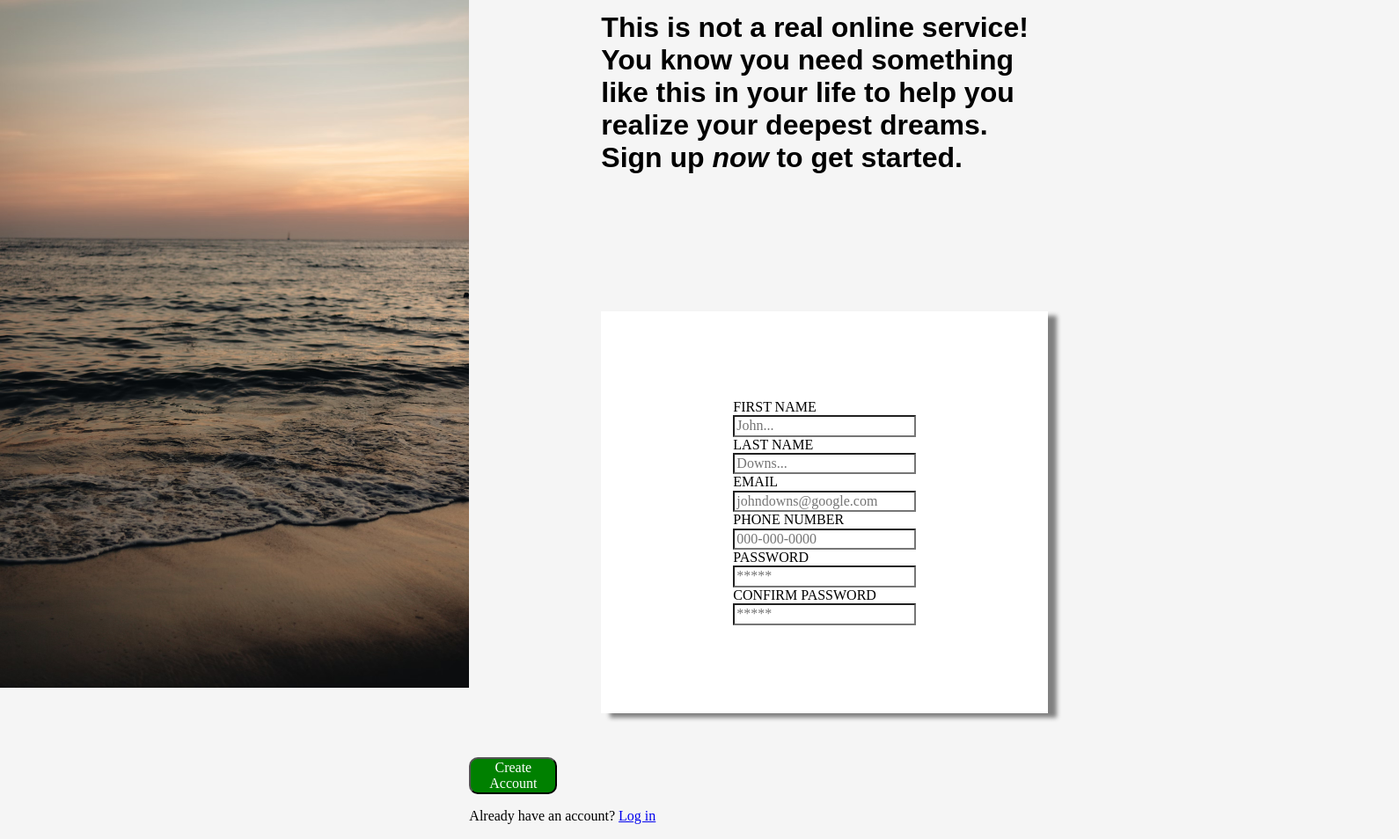
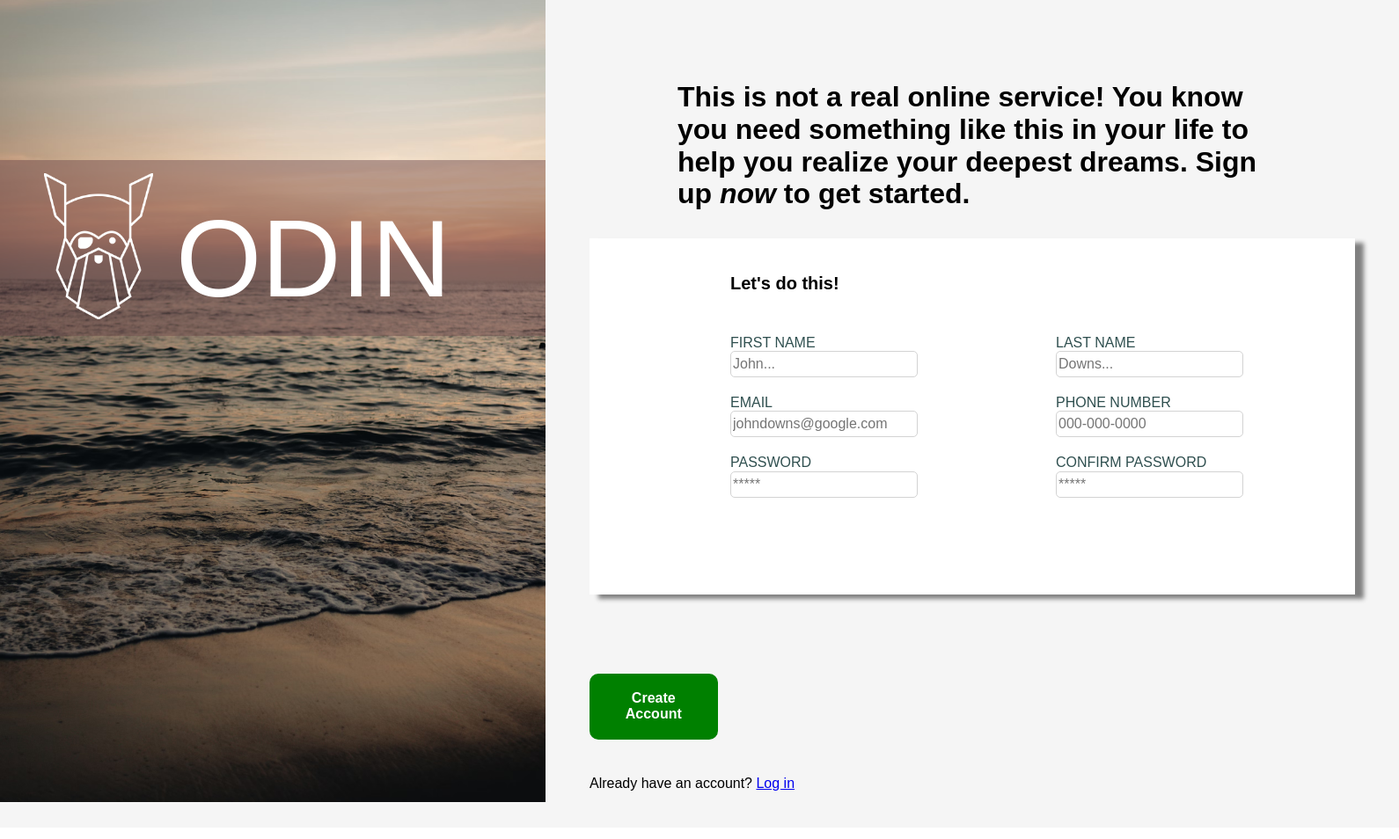
Before and after one commit to borrisCodes/sign-up-form, a plain HTML site: page index.html in a window 1280 px wide. Shown: the part 18-972 px from the top of the page at 88% size, 1590 px wide, since content can reach past the window. Drawn offline with Linux system fonts and the light colour scheme.

Commit message:
Finished styling, may format for mobile later

```diff
--- a/index.html
+++ b/index.html
@@ -11,6 +11,10 @@
     <div class="body-wrapper">
         <div class="background">
             <img class='background-img' src="./images/ocean.jpg">
+            <div class="logo-holder">
+                <img class='odin' src="./images/odin.png">
+                <p class="odin-text">ODIN</p>
+            </div>
         </div>
 
         <div class="header">
@@ -19,27 +23,37 @@
                 Sign up <em>now</em> to get started.</h1>
 
             <form class="sign-up" action="#" method="post">
+                <p class="lets">Let's do this!</p>
+                <div class="form">
+                    <div class="form-child">
                         <label for="first-name">FIRST NAME</label>
                         <input type="text" id="first-name" name="first_name" placeholder="John...">
-
+                    </div>
+                    <div class="form-child">
                         <label for="last-name">LAST NAME</label>
                         <input type="text" id="last-name" name="last_name" placeholder="Downs...">
-
+                    </div>
+                    <div class="form-child">
                         <label for="email">EMAIL</label>
                         <input type="email" id="email" name="email" placeholder="johndowns@google.com">
-
+                    </div>
+                    <div class="form-child">
                         <label for="phone-number">PHONE NUMBER</label>
                         <input type="number" id="phone-number" name="phone-number" placeholder="000-000-0000">
-
+                    </div>
+                    <div class="form-child">
                         <label for="password">PASSWORD</label>
                         <input type="password" id="password" name="password" placeholder="*****">
-
+                    </div>
+                    <div class="form-child">
                         <label for="confirm-password">CONFIRM PASSWORD</label>
-                <input type="password id="confirm-password" name="confirm-password" placeholder="*****">
+                        <input type="password" id="confirm-password" name="confirm-password" placeholder="*****">
+                    </div>
+                </div>
             </form>
 
             <button class="create-account">Create Account</button>
-            <p>Already have an account? <a href="#">Log in</a></p>
+            <p class="sign-in">Already have an account? <a href="#">Log in</a></p>
         </div>
     </div>
 </body>
--- a/style.css
+++ b/style.css
@@ -1,35 +1,76 @@
 *{
-    background-color: whitesmoke;
+    font-family:Arial, Helvetica, sans-serif;
 }
 
 .body-wrapper{
+    background-color: whitesmoke;
     display:flex;
 }
 
 .background {
+    position:relative;
     padding:0px;
     margin:0px;
 }
 
 .background-img {
     width:auto;
-    height:auto;
-    max-height:100vh;
-    padding:0px;
+    height:930px;
+}
+
+.logo-holder{
+    position:absolute;
+    background-color: rgba(116, 78, 78, 0.5);
+    top:200px;
+    left:0px;
+    width:620px;
+    height:200px;
+}
+
+.odin {
+    position:absolute;
+    top:15px;
+    left:50px;
+    width:20%
+}
+
+.odin-text {
+    position: absolute;
+    color:white;
+    left:200px;
+    top:-85px;
+    font-size:125px;
 }
 
 .header {
     display:flex;
     flex-direction: column;
+    background-color: whitesmoke;
 }
 
 .header-text {
-    font-family:Arial, Helvetica, sans-serif;
+    margin-top:100px;
     padding:10px 150px;
 }
 
 .sign-up{
-    margin: 125px 150px 50px 150px;
+    position: relative;
+}
+
+.lets{
+    position: absolute;
+    top:20px;
+    left:210px;
+    font-weight: bold;
+    font-size:20px;
+}
+
+.form{
+    display:grid;
+    justify-content:start;
+    column-gap:170px;
+    grid-template-columns: 200px 200px;
+    margin: 0px 50px 50px 50px;
     padding:100px 150px;
     background-color: white;
     box-shadow: 10px 5px 5px grey;
@@ -41,9 +82,37 @@ label, input {
     background-color: white;
 }
 
-button {
-    width:100px;
+label{
+    color:darkslategray;
+}
+
+input{
+    box-sizing: border-box;
+    border:1px solid lightgrey;
+    border-radius: 5px;
+    height:30px;
+    outline:none;
+}
+
+input:focus{
+    border: 2px solid skyblue;
+}
+
+.create-account {
+    width:15%;
+    border:18px solid green;
     border-radius:10px;
+    margin:40px 0px 0px 50px;
     background-color: green;
     color:white;
+    font-weight:bold;
 }
+
+.sign-in{
+    padding:25px 0px;
+    margin-left:50px;
+}
+
+.form-child{
+    padding:10px;
+}
```
Lines whose indentation alone changed are shown as unchanged.
